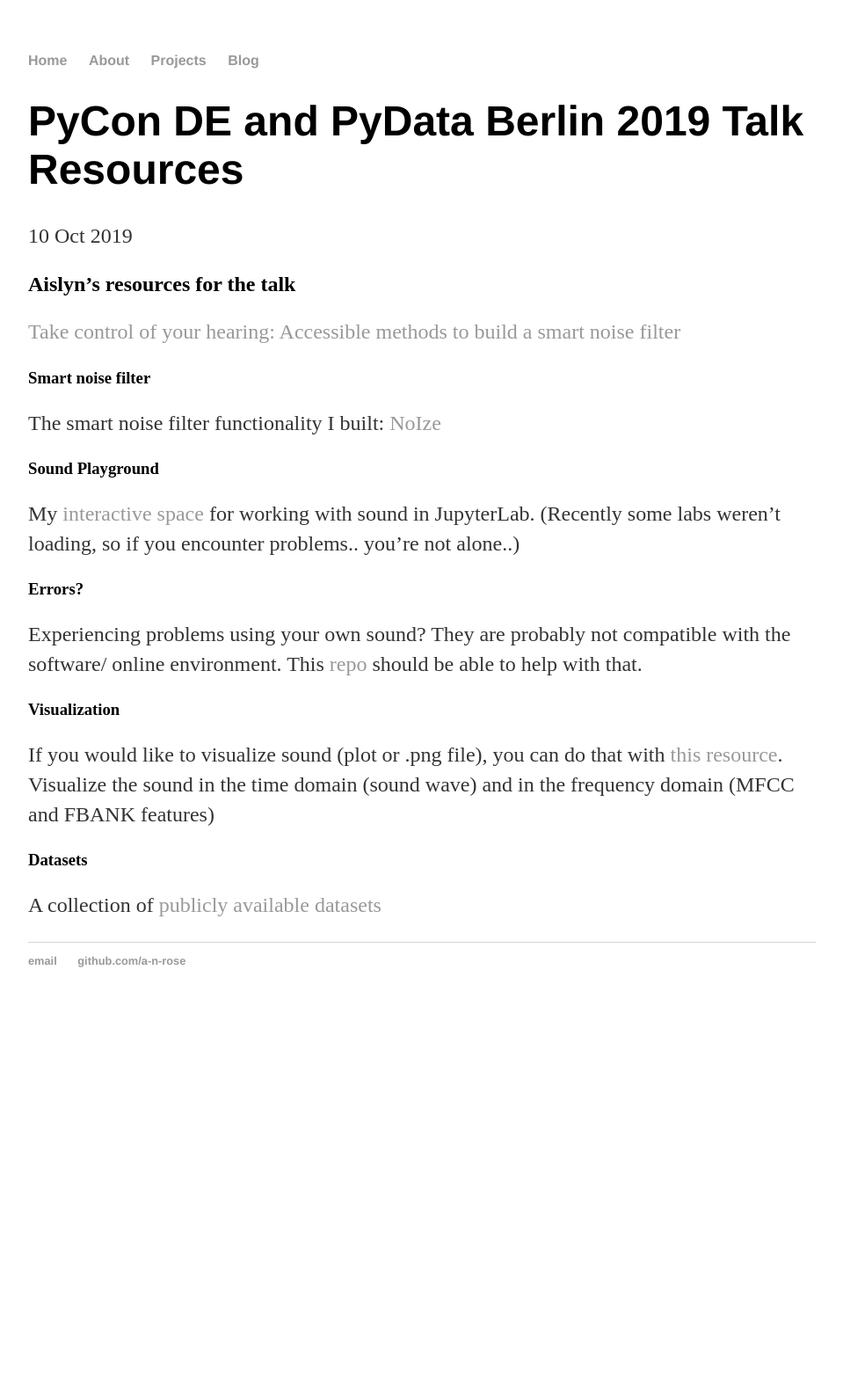
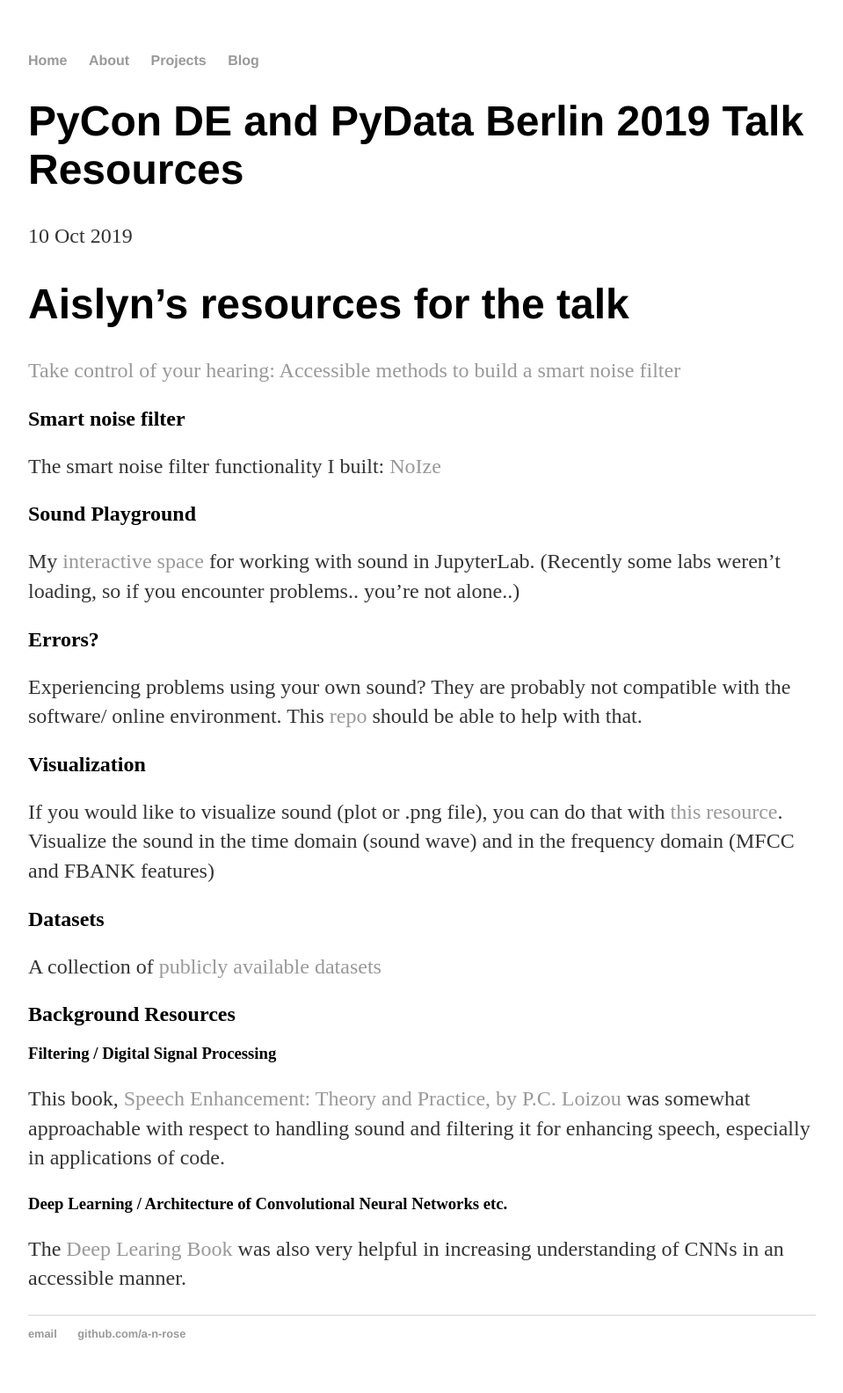
Before and after one commit to a-n-rose/a-n-rose.github.io, a Jekyll site: the page built from _posts/2019-10-04-Talk-Resources-PyCon-PyData-Berlin-2019.md, in a window 1280 px wide. Shown: the whole page at 88% size, without its empty margins (160-1119 px from the left). Built offline with Jekyll 4.4.1, drawn with Linux system fonts in a browser that asks for light colours; before the commit the page ends 1160 px from its top, so only the background shows below that.

Commit message:
Added helpful literature

```diff
--- a/_posts/2019-10-04-Talk-Resources-PyCon-PyData-Berlin-2019.md
+++ b/_posts/2019-10-04-Talk-Resources-PyCon-PyData-Berlin-2019.md
@@ -4,26 +4,36 @@ title: "PyCon DE and PyData Berlin 2019 Talk Resources"
 date: 2019-10-10
 ---
 
-## Aislyn's resources for the talk
+# Aislyn's resources for the talk
 
 <a href="https://de.pycon.org/program/pydata-jzw9he-take-control-of-your-hearing-accessible-methods-to-build-a-smart-noise-filter-peggy-sylopp-aislyn-rose/">Take control of your hearing: Accessible methods to build a smart noise filter</a>
 
-### Smart noise filter
+## Smart noise filter
 
 The smart noise filter functionality I built: <a href="https://github.com/pgys/NoIze">NoIze</a>
 
-### Sound Playground
+## Sound Playground
 
 My <a href="https://notebooks.ai/a-n-rose">interactive space</a> for working with sound in JupyterLab. (Recently some labs weren't loading, so if you encounter problems.. you're not alone..)
 
-### Errors?
+## Errors?
 
 Experiencing problems using your own sound? They are probably not compatible with the software/ online environment. This <a href="https://github.com/a-n-rose/python-sound-prep#prepare-audio-for-jupyter-lab">repo</a> should be able to help with that.
 
-### Visualization
+## Visualization
 
 If you would like to visualize sound (plot or .png file), you can do that with <a href="https://github.com/a-n-rose/python-sound-prep#visualizing-sound">this resource</a>. Visualize the sound in the time domain (sound wave) and in the frequency domain (MFCC and FBANK features)
 
-### Datasets
+## Datasets
 
 A collection of <a href="https://a-n-rose.github.io/2019/01/06/resources-publicly-available-speech-databases.html">publicly available datasets</a>
+
+## Background Resources
+
+### Filtering / Digital Signal Processing
+
+This book, <a href="https://www.crcpress.com/Speech-Enhancement-Theory-and-Practice-Second-Edition/Loizou/p/book/9781138075573">Speech Enhancement: Theory and Practice, by P.C. Loizou</a> was somewhat approachable with respect to handling sound and filtering it for enhancing speech, especially in applications of code.
+
+### Deep Learning / Architecture of Convolutional Neural Networks etc.
+
+The <a href="http://www.deeplearningbook.org/">Deep Learing Book</a> was also very helpful in increasing understanding of CNNs in an accessible manner.
```
